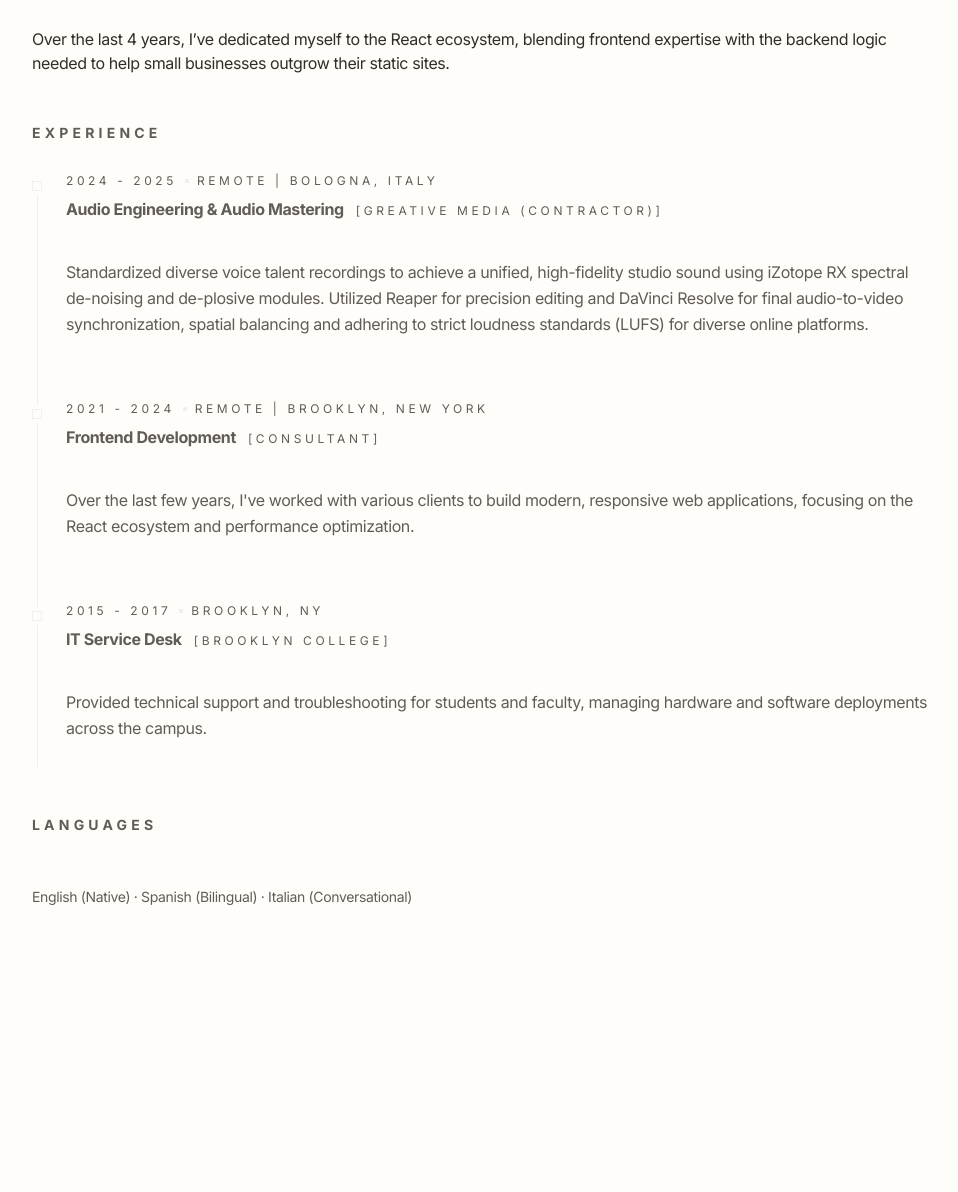
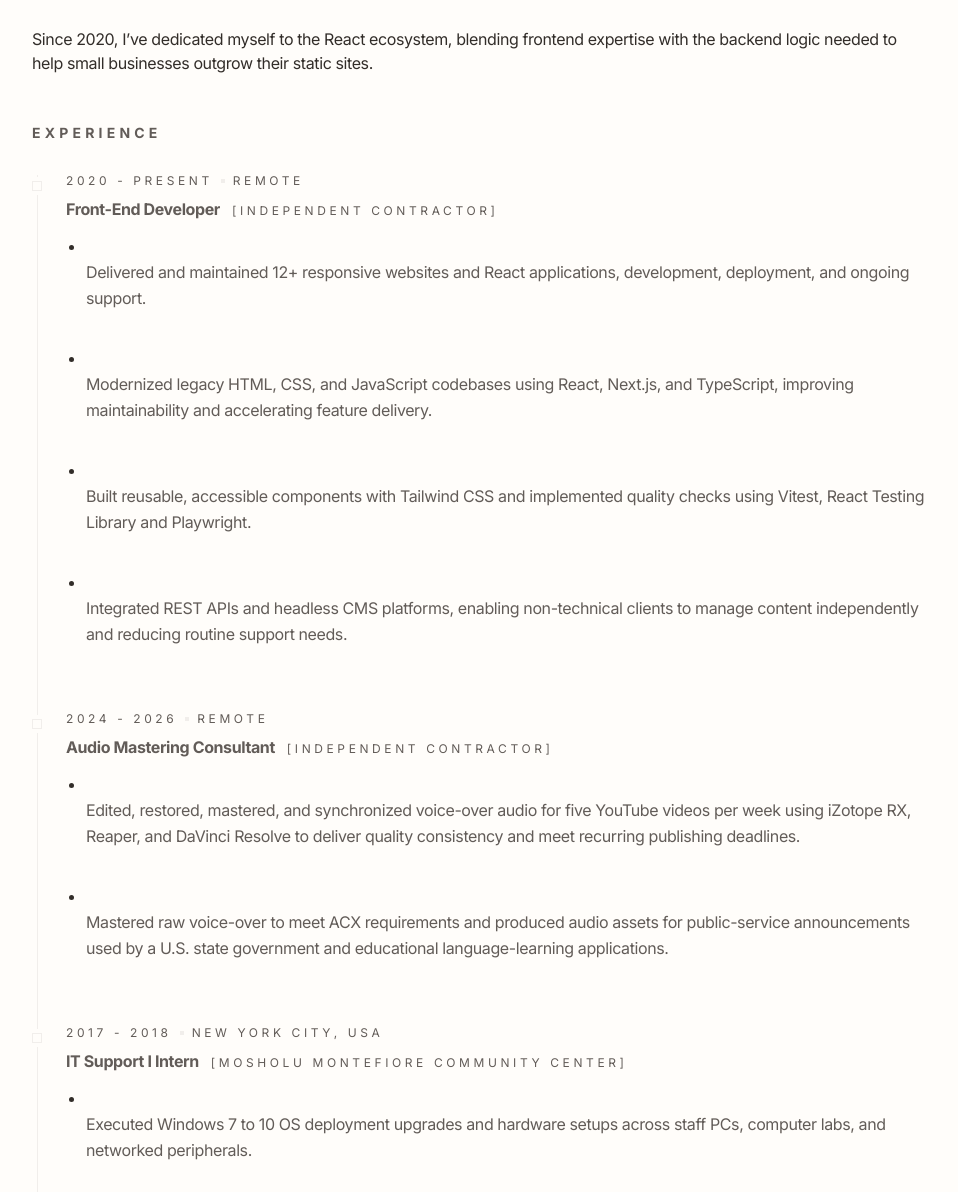
Before and after one commit to emmtej/portfolio-website, an Astro site: page / in a window 1280 px wide. Shown: the part 573-1765 px from the top of the page, without its empty margins (160-1118 px from the left). Before the commit the page ends 1564 px from the top, so only its background shows below. Built offline with nearby package versions, Linux system fonts and the light colour scheme; Astro itself is replaced by a stand-in of ours.

Commit message:
feat(about): align experience timeline with resume
Restructure localized experience entries into resume bullets, update hero and meta copy to reflect React work since 2020, and add translation and Playwright coverage for the new timeline content.

```diff
--- a/src/components/about/ExperienceTimeline.astro
+++ b/src/components/about/ExperienceTimeline.astro
@@ -6,31 +6,23 @@ interface Props {
   locale: string;
 }
 
+const experienceKeys = ["frontend", "audio_mastering", "it_intern"] as const;
+
 const t = getServerT(Astro.props.locale);
 
-const experiences = [
-  {
-    time: "2024 - 2025",
-    company: t("about.experiences.greative.company"),
-    location: t("about.experiences.greative.location"),
-    title: t("about.experiences.greative.title"),
-    description: t("about.experiences.greative.description"),
-  },
-  {
-    time: "2021 - 2024",
-    company: t("about.experiences.consultant.company"),
-    location: t("about.experiences.consultant.location"),
-    title: t("about.experiences.consultant.title"),
-    description: t("about.experiences.consultant.description"),
-  },
-  {
-    time: "2015 - 2017",
-    company: t("about.experiences.it_desk.company"),
-    location: t("about.experiences.it_desk.location"),
-    title: t("about.experiences.it_desk.title"),
-    description: t("about.experiences.it_desk.description"),
-  },
-];
+function getBullets(key: (typeof experienceKeys)[number]): string[] {
+  const value = t(`about.experiences.${key}.bullets`, { returnObjects: true });
+  if (!Array.isArray(value)) return [];
+  return value.filter((item): item is string => typeof item === "string");
+}
+
+const experiences = experienceKeys.map((key) => ({
+  time: t(`about.experiences.${key}.time`) as string,
+  company: t(`about.experiences.${key}.company`) as string,
+  location: t(`about.experiences.${key}.location`) as string,
+  title: t(`about.experiences.${key}.title`) as string,
+  bullets: getBullets(key),
+}));
 ---
 
 <ol class="relative space-y-8 md:space-y-10 before:absolute before:left-[4.5px] before:h-full before:w-px before:bg-border-subtle">
@@ -60,9 +52,15 @@ const experiences = [
           </Text>
         </div>
 
-        <Text variant="body" className="mt-3 text-secondary leading-relaxed">
-          {exp.description}
-        </Text>
+        <ul class="mt-3 space-y-2 list-disc pl-5 marker:text-secondary">
+          {exp.bullets.map((bullet) => (
+            <li>
+              <Text variant="body" className="text-secondary leading-relaxed">
+                {bullet}
+              </Text>
+            </li>
+          ))}
+        </ul>
       </div>
     </li>
   ))}
--- a/src/locales/en/translation.json
+++ b/src/locales/en/translation.json
@@ -16,7 +16,7 @@
     "hero_intro": "Full-stack web developer currently based in <1>Palagianello, Italy</1>, and originally from <2>New York City</2>.",
     "hero_description_2": "My passion for travel inspired me to work freelance, giving me the flexibility to explore new places while helping small businesses and companies establish their online presence.",
     "hero_description_3": "I specialize in building modern, responsive websites using the latest technologies to ensure my clients effectively connect with their audience.",
-    "hero_description_4": "Over the last 4 years, I’ve dedicated myself to the React ecosystem, blending frontend expertise with the backend logic needed to help small businesses outgrow their static sites.",
+    "hero_description_4": "Since 2020, I’ve dedicated myself to the React ecosystem, blending frontend expertise with the backend logic needed to help small businesses outgrow their static sites.",
     "experience_title": "Experience",
     "languages_title": "Languages",
     "languages_inline": "English (Native) · Spanish (Bilingual) · Italian (Conversational)",
@@ -29,23 +29,37 @@
       "italian_level": "Conversational"
     },
     "experiences": {
-      "greative": {
-        "title": "Audio Engineering & Audio Mastering",
-        "company": "Greative Media (Contractor)",
-        "location": "Remote | Bologna, Italy",
-        "description": "Standardized diverse voice talent recordings to achieve a unified, high-fidelity studio sound using iZotope RX spectral de-noising and de-plosive modules. Utilized Reaper for precision editing and DaVinci Resolve for final audio-to-video synchronization, spatial balancing and adhering to strict loudness standards (LUFS) for diverse online platforms."
+      "frontend": {
+        "time": "2020 - Present",
+        "title": "Front-End Developer",
+        "company": "Independent Contractor",
+        "location": "Remote",
+        "bullets": [
+          "Delivered and maintained 12+ responsive websites and React applications, development, deployment, and ongoing support.",
+          "Modernized legacy HTML, CSS, and JavaScript codebases using React, Next.js, and TypeScript, improving maintainability and accelerating feature delivery.",
+          "Built reusable, accessible components with Tailwind CSS and implemented quality checks using Vitest, React Testing Library and Playwright.",
+          "Integrated REST APIs and headless CMS platforms, enabling non-technical clients to manage content independently and reducing routine support needs."
+        ]
       },
-      "consultant": {
-        "title": "Frontend Development",
-        "company": "Consultant",
-        "location": "Remote | Brooklyn, New York",
-        "description": "Over the last few years, I've worked with various clients to build modern, responsive web applications, focusing on the React ecosystem and performance optimization."
+      "audio_mastering": {
+        "time": "2024 - 2026",
+        "title": "Audio Mastering Consultant",
+        "company": "Independent Contractor",
+        "location": "Remote",
+        "bullets": [
+          "Edited, restored, mastered, and synchronized voice-over audio for five YouTube videos per week using iZotope RX, Reaper, and DaVinci Resolve to deliver quality consistency and meet recurring publishing deadlines.",
+          "Mastered raw voice-over to meet ACX requirements and produced audio assets for public-service announcements used by a U.S. state government and educational language-learning applications."
+        ]
       },
-      "it_desk": {
-        "title": "IT Service Desk",
-        "company": "Brooklyn College",
-        "location": "Brooklyn, NY",
-        "description": "Provided technical support and troubleshooting for students and faculty, managing hardware and software deployments across the campus."
+      "it_intern": {
+        "time": "2017 - 2018",
+        "title": "IT Support I Intern",
+        "company": "Mosholu Montefiore Community Center",
+        "location": "New York City, USA",
+        "bullets": [
+          "Executed Windows 7 to 10 OS deployment upgrades and hardware setups across staff PCs, computer labs, and networked peripherals.",
+          "Resolved Tier-1 technical support tickets using G Suite, Microsoft 365, and remote tools while managing Active Directory accounts and local networking."
+        ]
       }
     }
   },
--- a/src/locales/it/translation.json
+++ b/src/locales/it/translation.json
@@ -16,7 +16,7 @@
     "hero_intro": "Sviluppatore web full-stack con base a <1>Palagianello, Italia</1>, e originario di <2>New York City</2>.",
     "hero_description_2": "La mia passione per i viaggi mi ha spinto a lavorare come freelance, unendo il desiderio di esplorare nuovi posti alla voglia di aiutare piccole imprese e attività a costruire una solida presenza online.",
     "hero_description_3": "Sviluppo siti web moderni e performanti, utilizzando le tecnologie più recenti per aiutare i miei clienti a comunicare in modo efficace con il proprio pubblico.",
-    "hero_description_4": "Negli ultimi 4 anni mi sono specializzato nell'ecosistema React, unendo l'esperienza frontend alla logica backend per aiutare le piccole attività a crescere e superare i limiti dei siti statici.",
+    "hero_description_4": "Dal 2020 mi sono specializzato nell'ecosistema React, unendo l'esperienza frontend alla logica backend per aiutare le piccole attività a crescere e superare i limiti dei siti statici.",
     "experience_title": "Esperienza",
     "languages_title": "Lingue",
     "languages_inline": "Inglese (Madrelingua) · Spagnolo (Bilingue) · Italiano (Conversazionale)",
@@ -29,23 +29,37 @@
       "italian_level": "Conversazionale"
     },
     "experiences": {
-      "greative": {
-        "title": "Ingegneria Audio e Mastering Audio",
-        "company": "Greative Media (Collaboratore)",
-        "location": "Remoto | Bologna, Italia",
-        "description": "Mi sono occupato di ottimizzare e standardizzare diverse registrazioni vocali per ottenere un audio professionale ad alta fedeltà. Ho utilizzato iZotope RX per il restauro, Reaper per l'editing e DaVinci Resolve per il mixaggio finale e la sincronizzazione video, assicurando il rispetto degli standard di loudness (LUFS)."
+      "frontend": {
+        "time": "2020 - Presente",
+        "title": "Sviluppatore Front-End",
+        "company": "Collaboratore indipendente",
+        "location": "Remoto",
+        "bullets": [
+          "Ho consegnato e mantenuto oltre 12 siti web responsive e applicazioni React, occupandomi di sviluppo, deploy e supporto continuo.",
+          "Ho modernizzato codebase legacy in HTML, CSS e JavaScript con React, Next.js e TypeScript, migliorando la manutenibilità e accelerando il rilascio delle funzionalità.",
+          "Ho costruito componenti riutilizzabili e accessibili con Tailwind CSS e implementato controlli qualità con Vitest, React Testing Library e Playwright.",
+          "Ho integrato API REST e piattaforme CMS headless, permettendo ai clienti non tecnici di gestire i contenuti in autonomia e riducendo le richieste di supporto di routine."
+        ]
       },
-      "consultant": {
-        "title": "Sviluppo Frontend",
-        "company": "Consulente",
-        "location": "Remoto | Brooklyn, New York",
-        "description": "Ho lavorato con diversi clienti per costruire applicazioni web moderne e responsive, concentrandomi sull'ecosistema React, sulla gestione dello stato e sull'ottimizzazione delle performance."
+      "audio_mastering": {
+        "time": "2024 - 2026",
+        "title": "Consulente di Mastering Audio",
+        "company": "Collaboratore indipendente",
+        "location": "Remoto",
+        "bullets": [
+          "Ho modificato, restaurato, masterizzato e sincronizzato audio voice-over per cinque video YouTube a settimana usando iZotope RX, Reaper e DaVinci Resolve, garantendo coerenza qualitativa e il rispetto ricorrente delle scadenze di pubblicazione.",
+          "Ho masterizzato voice-over grezzi per soddisfare i requisiti ACX e prodotto asset audio per annunci di servizio pubblico utilizzati da un ente governativo statale statunitense e da applicazioni educative per l'apprendimento delle lingue."
+        ]
       },
-      "it_desk": {
-        "title": "Help desk IT",
-        "company": "Brooklyn College",
-        "location": "Brooklyn, NY",
-        "description": "Ho fornito assistenza tecnica a studenti e docenti, gestendo la risoluzione di problemi hardware e software e l'installazione di nuovi dispositivi in tutto il campus."
+      "it_intern": {
+        "time": "2017 - 2018",
+        "title": "Tirocinante Supporto IT I",
+        "company": "Mosholu Montefiore Community Center",
+        "location": "New York City, USA",
+        "bullets": [
+          "Ho eseguito aggiornamenti di deployment da Windows 7 a 10 e configurazioni hardware su PC del personale, laboratori informatici e periferiche di rete.",
+          "Ho risolto ticket di supporto tecnico di primo livello con G Suite, Microsoft 365 e strumenti remoti, gestendo account Active Directory e reti locali."
+        ]
       }
     }
   },
--- a/src/pages/[...locale]/index.astro
+++ b/src/pages/[...locale]/index.astro
@@ -13,7 +13,7 @@ export function getStaticPaths() {
 
 <MainLayout
 	title="Emmanuel T. || Software Developer"
-	description="Full-stack web developer based in Italy. React specialist with 4 years of experience building modern, responsive websites."
+	description="Full-stack web developer based in Italy. React specialist since 2020 building modern, responsive websites."
 >
 	<SiteHeader />
 	<div id="main-content" class="mt-6 md:mt-8">
--- /dev/null
+++ b/src/test/experience-translations.test.ts
@@ -0,0 +1,40 @@
+import { describe, it, expect } from "vitest";
+import en from "../locales/en/translation.json";
+import itTranslations from "../locales/it/translation.json";
+import { resolveTranslationKey } from "../utils/resolve-translation-key";
+
+const experienceKeys = ["frontend", "audio_mastering", "it_intern"] as const;
+const locales = { en, it: itTranslations } as const;
+
+describe("experience translations", () => {
+  for (const [locale, translations] of Object.entries(locales)) {
+    describe(locale, () => {
+      for (const key of experienceKeys) {
+        it(`defines structured content for ${key}`, () => {
+          const base = `about.experiences.${key}`;
+          const time = resolveTranslationKey(translations, `${base}.time`);
+          const title = resolveTranslationKey(translations, `${base}.title`);
+          const company = resolveTranslationKey(translations, `${base}.company`);
+          const location = resolveTranslationKey(translations, `${base}.location`);
+          const bullets = resolveTranslationKey(translations, `${base}.bullets`);
+
+          expect(typeof time).toBe("string");
+          expect(typeof title).toBe("string");
+          expect(typeof company).toBe("string");
+          expect(typeof location).toBe("string");
+          expect(Array.isArray(bullets)).toBe(true);
+          expect(bullets).toEqual(
+            expect.arrayContaining([expect.any(String)]),
+          );
+          expect((bullets as string[]).length).toBeGreaterThanOrEqual(2);
+        });
+      }
+
+      it("does not reference removed employers", () => {
+        const serialized = JSON.stringify(translations.about.experiences);
+        expect(serialized).not.toMatch(/Brooklyn College/i);
+        expect(serialized).not.toMatch(/Greative/i);
+      });
+    });
+  }
+});
--- /dev/null
+++ b/tests/about-experience.spec.ts
@@ -0,0 +1,96 @@
+import { test, expect } from "@playwright/test";
+
+const experienceCases = [
+  {
+    path: "/",
+    sectionTitle: "Experience",
+    roles: [
+      "Front-End Developer",
+      "Audio Mastering Consultant",
+      "IT Support I Intern",
+    ],
+    companies: [
+      "Independent Contractor",
+      "Mosholu Montefiore Community Center",
+    ],
+    sampleBullet:
+      "Delivered and maintained 12+ responsive websites and React applications",
+    removedEmployers: ["Brooklyn College", "Greative Media"],
+  },
+  {
+    path: "/it",
+    sectionTitle: "Esperienza",
+    roles: [
+      "Sviluppatore Front-End",
+      "Consulente di Mastering Audio",
+      "Tirocinante Supporto IT I",
+    ],
+    companies: [
+      "Collaboratore indipendente",
+      "Mosholu Montefiore Community Center",
+    ],
+    sampleBullet:
+      "Ho consegnato e mantenuto oltre 12 siti web responsive e applicazioni React",
+    removedEmployers: ["Brooklyn College", "Greative Media"],
+  },
+] as const;
+
+for (const {
+  path,
+  sectionTitle,
+  roles,
+  companies,
+  sampleBullet,
+  removedEmployers,
+} of experienceCases) {
+  test.describe(`About experience (${path})`, () => {
+    test.beforeEach(async ({ page }) => {
+      await page.goto(path);
+    });
+
+    test("renders resume-aligned roles in order", async ({ page }) => {
+      await expect(
+        page.getByRole("heading", { name: sectionTitle }),
+      ).toBeVisible();
+
+      const experienceSection = page
+        .getByRole("heading", { name: sectionTitle })
+        .locator("xpath=ancestor::section[1]");
+      const roleHeadings = experienceSection.getByRole("heading", { level: 3 });
+      await expect(roleHeadings).toHaveCount(roles.length);
+
+      for (const [index, role] of roles.entries()) {
+        await expect(roleHeadings.nth(index)).toHaveText(role);
+      }
+    });
+
+    test("renders bullet lists instead of legacy paragraph copy", async ({
+      page,
+    }) => {
+      await expect(page.getByText(sampleBullet)).toBeVisible();
+      await expect(
+        page.locator("section ul li").first(),
+      ).toBeVisible();
+    });
+
+    test("shows updated employers", async ({ page }) => {
+      for (const company of companies) {
+        await expect(page.getByText(company, { exact: false }).first()).toBeVisible();
+      }
+    });
+
+    test("removes stale employer references", async ({ page }) => {
+      for (const employer of removedEmployers) {
+        await expect(page.getByText(employer, { exact: false })).toHaveCount(0);
+      }
+    });
+  });
+}
+
+test("hero copy reflects React work since 2020", async ({ page }) => {
+  await page.goto("/");
+  await expect(
+    page.getByText("Since 2020, I’ve dedicated myself to the React ecosystem"),
+  ).toBeVisible();
+  await expect(page.getByText("Over the last 4 years")).toHaveCount(0);
+});
```
